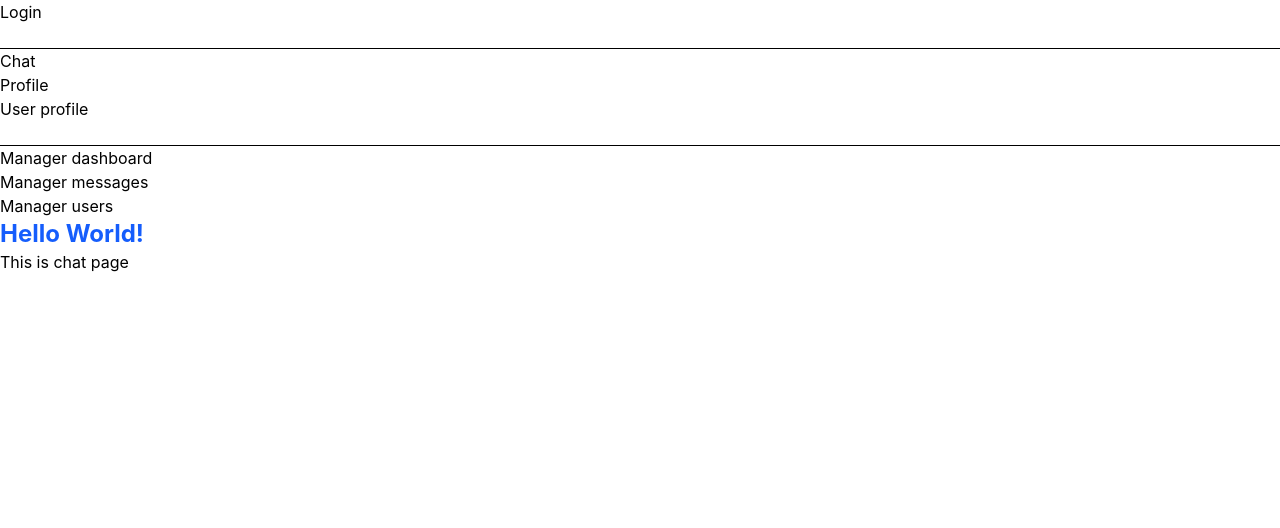
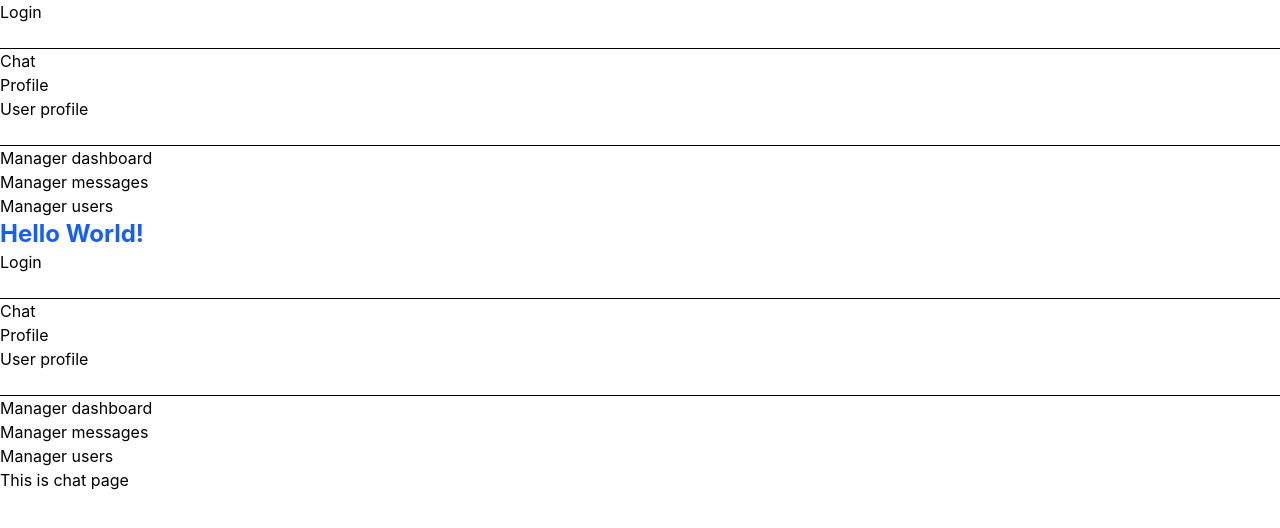
Before and after one commit to TruongTuanDung2001/Chat-app, a React app: page /chat in a window 1280 px wide. Shown: the top 528 px of the page. Built offline with nearby package versions, Linux system fonts and the light colour scheme; the HTML template or start-up script is replaced by a standard one.

Commit message:
Add content in admin/main (layout), fix path route in AppRoutes function

```diff
--- a/src/App.jsx
+++ b/src/App.jsx
@@ -11,6 +11,8 @@ import UserProfile from "./pages/UserProfile/UserProfile";
 import DashboardAdminPage from "./pages/Admin/Dashboard";
 import MessagesAdminPage from "./pages/Admin/Messages";
 import UsersAdminPage from "./pages/Admin/Users";
+import AdminLayout from "./layouts/AdminLayout";
+import MainLayout from "./layouts/MainLayout";
 
 // Local
 function App() {
@@ -32,18 +34,22 @@ function AppRoutes() {
       <Route path="/login" element={<LoginPage />} />
 
       {/* user */}
-      <Route path="/chat" element={<ChatPage />} />
+      <Route element={<MainLayout />}>
+      <Route path="chat" element={<ChatPage />} />
 
       {/* Dùng để xem thông tin của bản thân */}
-      <Route path="/profile" element={<ProfilePage />} />
+      <Route path="profile" element={<ProfilePage />} />
 
       {/* Dùng để xem profile user của người khác */}
-      <Route path="/users/:id" element={<UserProfile />} />
+      <Route path="users/:id" element={<UserProfile />} />
+      </Route>
 
       {/* admin */}
-      <Route path="/admin/dashboard" element={<DashboardAdminPage />} />
-      <Route path="/admin/messages" element={<MessagesAdminPage />} />
-      <Route path="/admin/users" element={<UsersAdminPage />} />
+      <Route path="/admin" element={<AdminLayout />}>
+        <Route path="dashboard" element={<DashboardAdminPage />} />
+        <Route path="messages" element={<MessagesAdminPage />} />
+        <Route path="users" element={<UsersAdminPage />} />
+      </Route>
     </Routes>
   );
 }
--- a/src/components/Navbar.jsx
+++ b/src/components/Navbar.jsx
@@ -1,5 +1,6 @@
 import { Link } from "react-router-dom";
 
+// Sau này sẽ tạo ra 2 navbar riêng cho 2 layout là main layout và admin layout
 export default function Navbar(){
     return (
         <div className="navbar">
--- a/src/layouts/AdminLayout.jsx
+++ b/src/layouts/AdminLayout.jsx
@@ -0,0 +1,12 @@
+import { Outlet } from "react-router-dom";
+import Navbar from "../components/Navbar";
+
+export default function AdminLayout(){
+    return (
+        <div className="admin-layout">
+            <Navbar />
+
+            <Outlet />
+        </div>
+    )
+}
--- a/src/layouts/MainLayout.jsx
+++ b/src/layouts/MainLayout.jsx
@@ -0,0 +1,12 @@
+import { Outlet } from "react-router-dom";
+import Navbar from "../components/Navbar";
+
+export default function MainLayout(){
+    return (
+        <div className="main-layout">
+            <Navbar />
+
+            <Outlet />
+        </div>
+    )
+}
```
